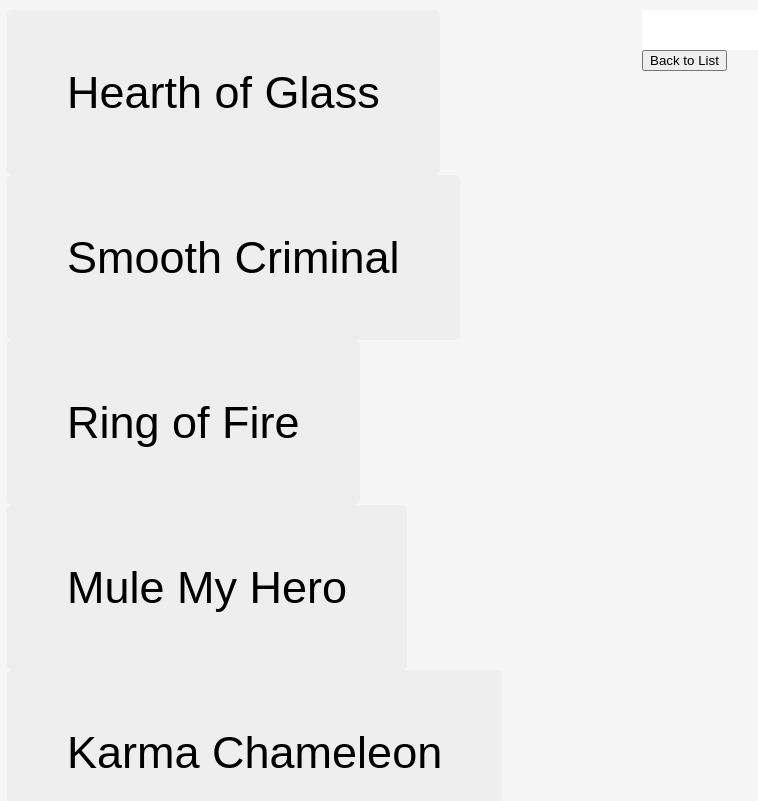
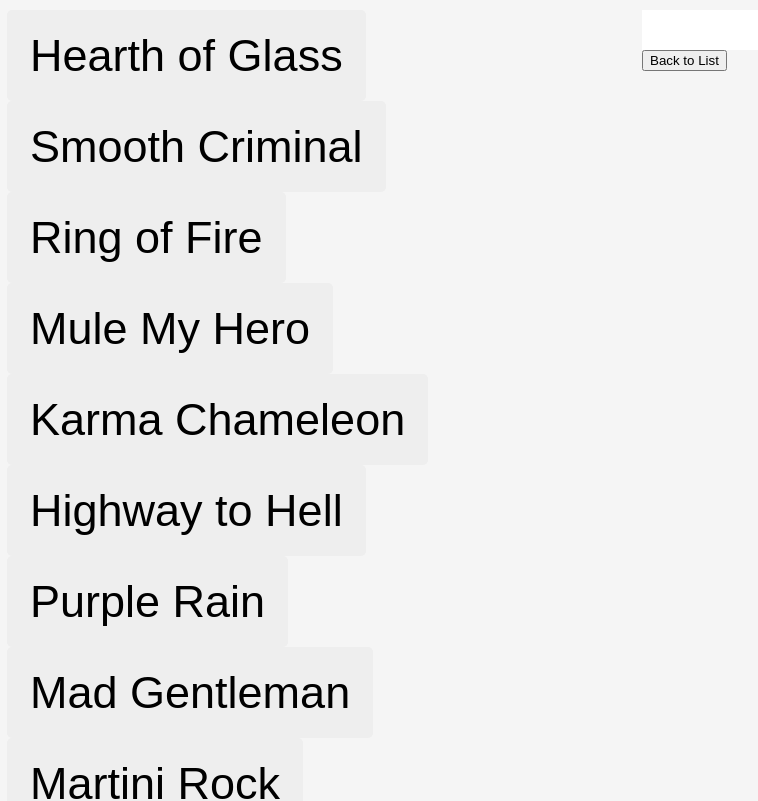
Before and after one commit to BrennoBener/MeusDrinks, a plain HTML site: page index.html in a window 1280 px wide. Shown: the top 801 px of the page, without its empty margins (3-761 px from the left). Drawn offline with Linux system fonts and the light colour scheme.

Commit message:
Update style.css

```diff
--- a/style.css
+++ b/style.css
@@ -32,7 +32,7 @@ body {
   flex-wrap: wrap;
   border: none;
   border-radius: 5px;
-  padding: 60px;
+  padding: 23px;
   text-align: center;
   font-size: 45px;
   cursor: pointer;
```
